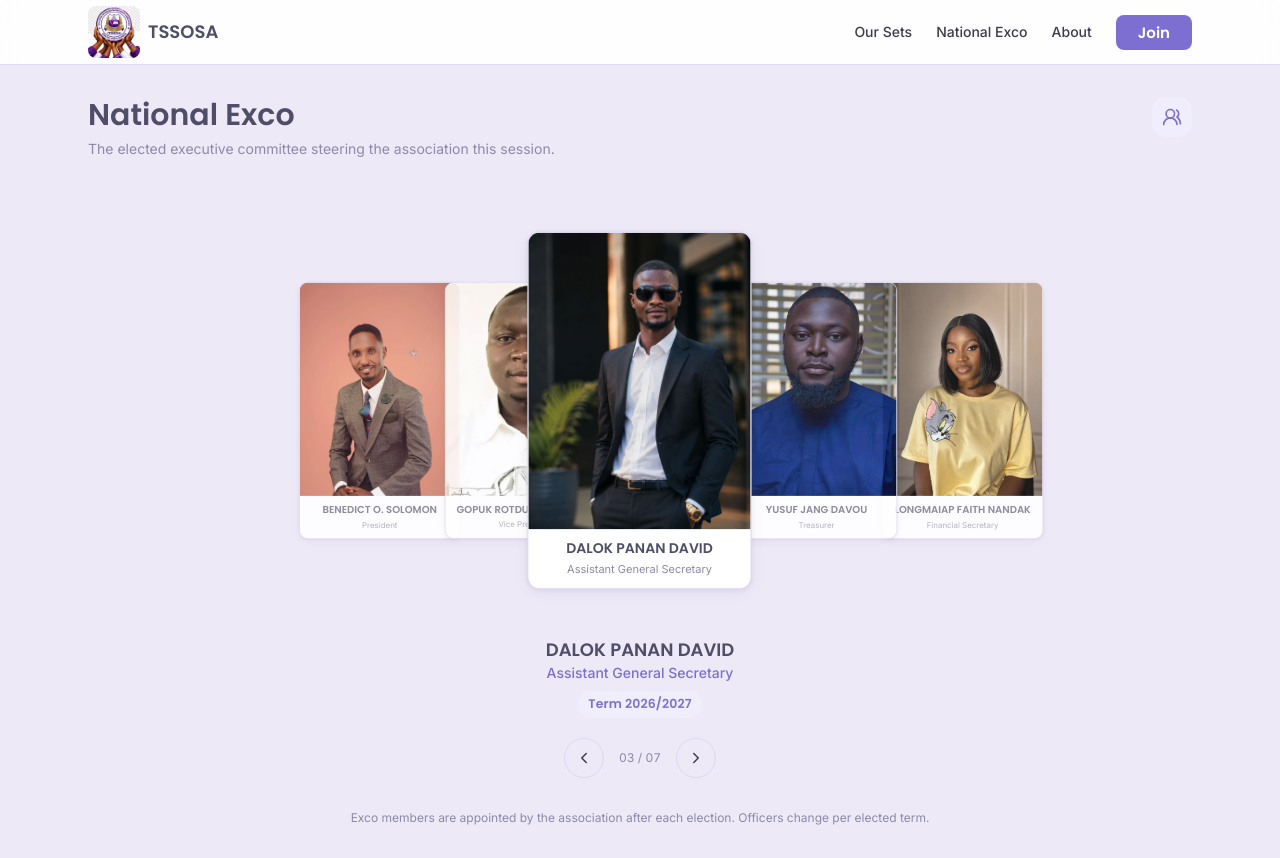
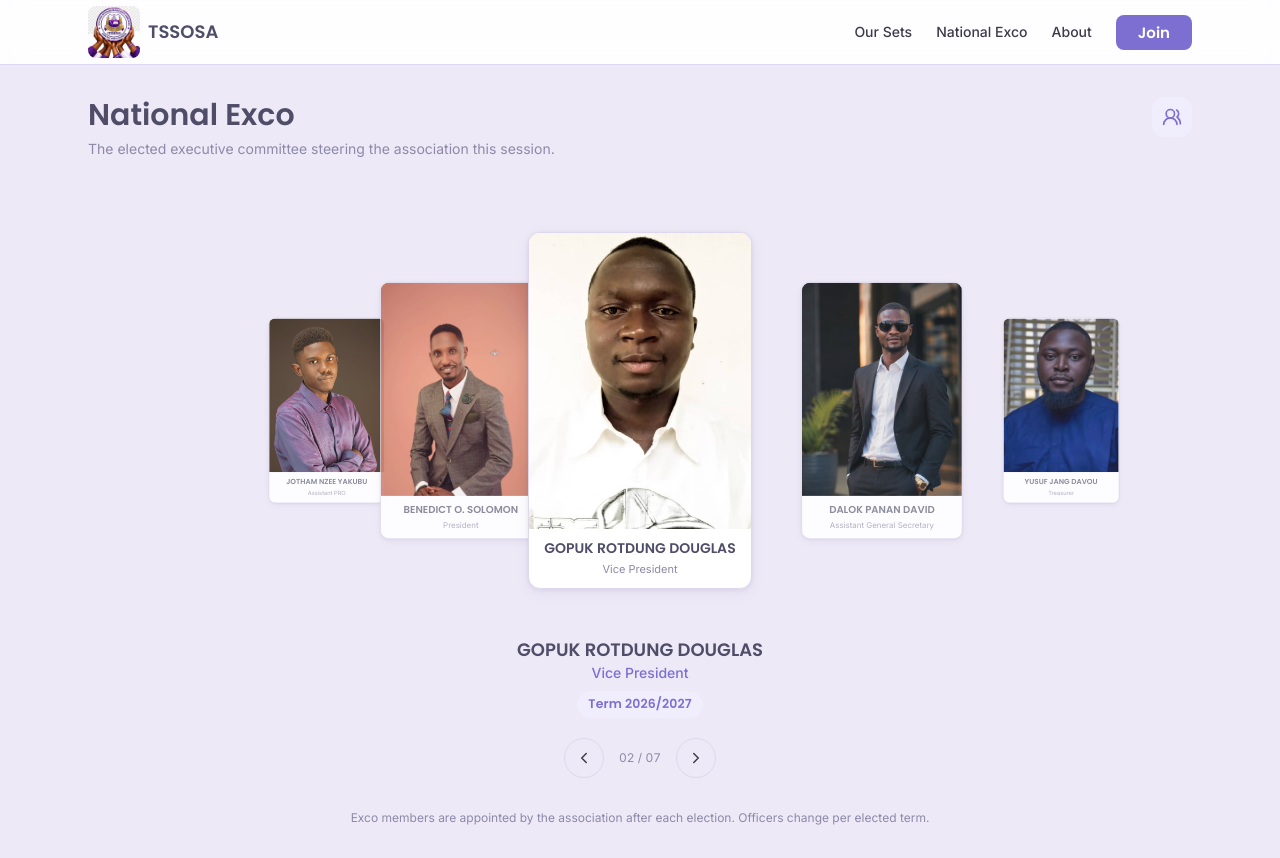
Before and after one commit to echopofi/TOSSA-Webpage, a Next.js app in the folder frontend/: page /exco in a window 1280 px wide. Built offline with nearby package versions, Linux system fonts and the light colour scheme.

Commit message:
feat: exponential flank scaling + slower 4s auto-advance

```diff
--- a/frontend/app/exco/page.tsx
+++ b/frontend/app/exco/page.tsx
@@ -39,7 +39,20 @@ function ExcoCard({ member, offset }: {
   const isCenter = offset === 0;
   const left = offset < 0;
 
-  const x = offset === 0 ? "0%" : (left ? -1 : 1) * (Math.abs(offset) === 1 ? 65 : 130) + "%";
+  const gap = 0.08; // equal visual gap between each adjacent pair (in card-width units)
+  const s0 = 1;                      // center scale
+  const s1 = Math.pow(0.72, 1);      // ±1 scale
+  const s2 = Math.pow(0.72, 2);      // ±2 scale
+  const pos1 = (s0 / 2 + s1 / 2 + gap) * 100; // center-to-±1 distance as %
+  const pos2 = pos1 + (s1 / 2 + s2 / 2 + gap) * 100; // center-to-±2 distance as %
+  const xMap: Record<number, string> = {
+    0: "0%",
+    1: `${pos1}%`,
+    "-1": `-${pos1}%`,
+    2: `${pos2}%`,
+    "-2": `-${pos2}%`,
+  };
+  const x = xMap[offset] ?? (offset < 0 ? `-${pos2 + 100}%` : `${pos2 + 100}%`);
   const rotate = 0;
 
   return (
@@ -47,7 +60,7 @@ function ExcoCard({ member, offset }: {
       animate={{
         x,
         rotate,
-        scale: isCenter ? 1 : 0.72,
+        scale: isCenter ? 1 : Math.pow(0.72, Math.abs(offset)),
         opacity: Math.abs(offset) > 2 ? 0 : isCenter ? 1 : 0.9,
         zIndex: isCenter ? 30 : 20 - Math.abs(offset) * 5,
       }}
@@ -80,11 +93,11 @@ function ExcoCard({ member, offset }: {
 export default function ExcoPage() {
   const [focus, setFocus] = useState(0);
 
-  // Auto-advance every 2.5 seconds
+  // Auto-advance every 4 seconds
   useEffect(() => {
     const timer = setInterval(() => {
       setFocus((prev) => (prev + 1 + COUNT) % COUNT);
-    }, 2500);
+    }, 4000);
     return () => clearInterval(timer);
   }, []);
 
```
